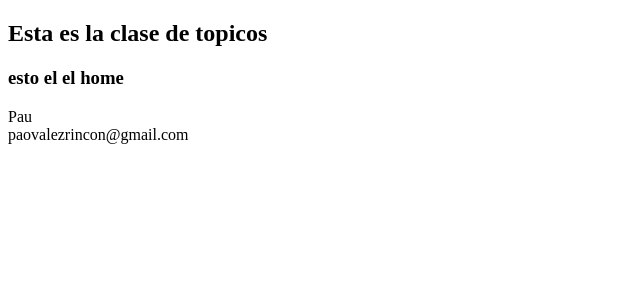
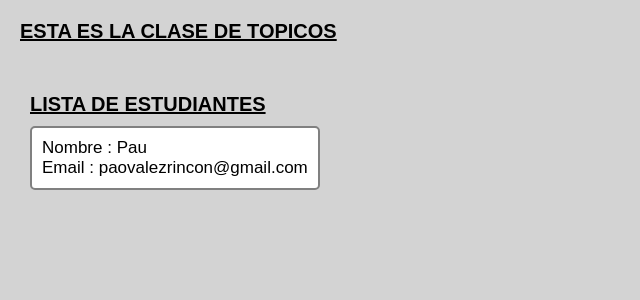
Before and after one commit to pauveelez/claseTopicos, a Django app: page / in a window 1280 px wide. Shown: the top 300 px of the page, without its empty margins (0-640 px from the left). Run offline with Django 3.2, Linux system fonts and the light colour scheme; data comes from the database, SQL or seed files in the repository; parts of the project's set-up code (start-up, migrations or seed data) failed here and were passed over.

Commit message:
add static files and stylus

```diff
--- /dev/null
+++ b/app/static/css/home.css
@@ -0,0 +1,6 @@
+*{margin:0}
+body{background:#d3d3d3;font-family:Arial;font-size:16px}
+.header{padding:20px}
+.estudiantes{padding:30px}
+.estudiante{background:#fff;border:2px solid #808080;border-radius:5px;display:inline-block;font-size:17px;margin:10px 10px 0 0;padding:10px}
+.title{font-size:20px;text-decoration:underline;text-transform:uppercase}
--- /dev/null
+++ b/app/static/stylus/home.styl
@@ -0,0 +1,26 @@
+*
+	margin 0
+body
+	background lightgray
+	font-family Arial
+	font-size 16px
+
+.header
+	padding 20px
+
+.estudiantes
+	padding 30px
+
+.estudiante
+	background white
+	border 2px solid gray
+	border-radius 5px
+	display inline-block
+	font-size 17px
+	margin 10px 10px 0 0
+	padding 10px
+
+.title
+	font-size 20px
+	text-decoration underline
+	text-transform uppercase
--- a/claseTopicos/settings.py
+++ b/claseTopicos/settings.py
@@ -64,11 +64,13 @@ MEDIA_URL = ''
 # Don't put anything in this directory yourself; store your static files
 # in apps' "static/" subdirectories and in STATICFILES_DIRS.
 # Example: "/var/www/example.com/static/"
-STATIC_ROOT = ''
+STATIC_ROOT = os.path.join(os.path.dirname(os.path.dirname(__file__)), 'static')
+
 
 # URL prefix for static files.
 # Example: "http://example.com/static/", "http://static.example.com/"
 STATIC_URL = '/static/'
+
 
 # Additional locations of static files
 STATICFILES_DIRS = (
--- a/static/stylus/home.styl
+++ /dev/null
@@ -1,2 +0,0 @@
-body
-	background red
--- a/templates/base.html
+++ b/templates/base.html
@@ -1,12 +1,15 @@
+{% load staticfiles %}
+
 <!doctype html>
 <html lang="en">
 <head>
 	<meta charset="UTF-8">
 	<title>Clase de topicos</title>
+	<link rel="stylesheet" href="{{STATIC_URL}}css/home.css"/>
 </head>
 <body>
-	<header>
-		<h2>Esta es la clase de topicos</h2>
+	<header class="header">
+		<h2 class="title">Esta es la clase de topicos</h2>
 	</header>
 	{% block body %}
 
--- a/templates/home.html
+++ b/templates/home.html
@@ -1,10 +1,17 @@
 {% extends "base.html" %}
 
 {% block body %}
-<h3>esto el el home</h3>
+<section class="estudiantes">
+<h2 class="title">Lista de estudiantes</h3>
 {% for estudiante in estudiantes %}
-	{{estudiante.nombre}}
-	<br>
-	{{estudiante.email}}
+	<article class="estudiante">
+		<p class="nombre">
+			<span>Nombre : </span> {{estudiante.nombre}}
+		</p>
+		<p class="email">
+			<span>Email : </span> {{estudiante.email}}
+		</p>
+	</article>
 {% endfor %}
+</section>
 {% endblock %}
```
Also changed, not shown: app/static/stylus/home.css (renamed from static/stylus/home.css).
